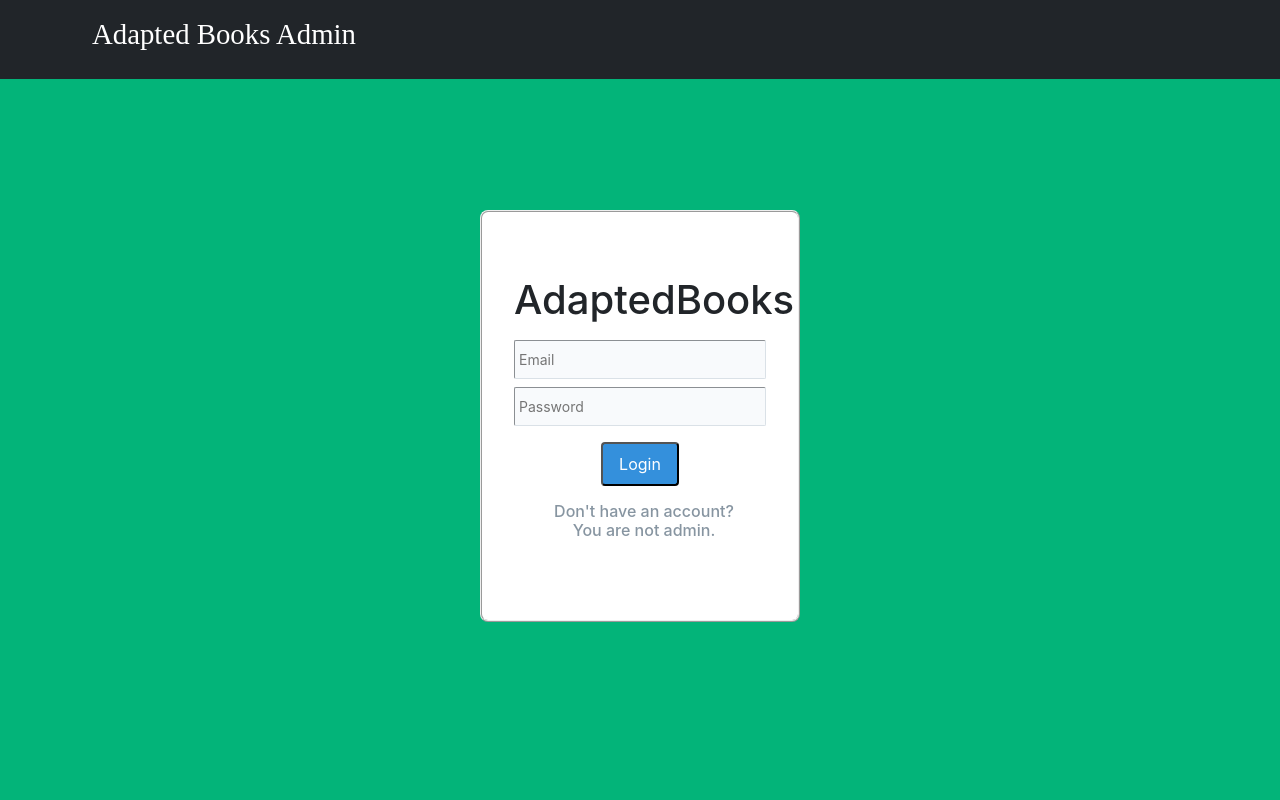
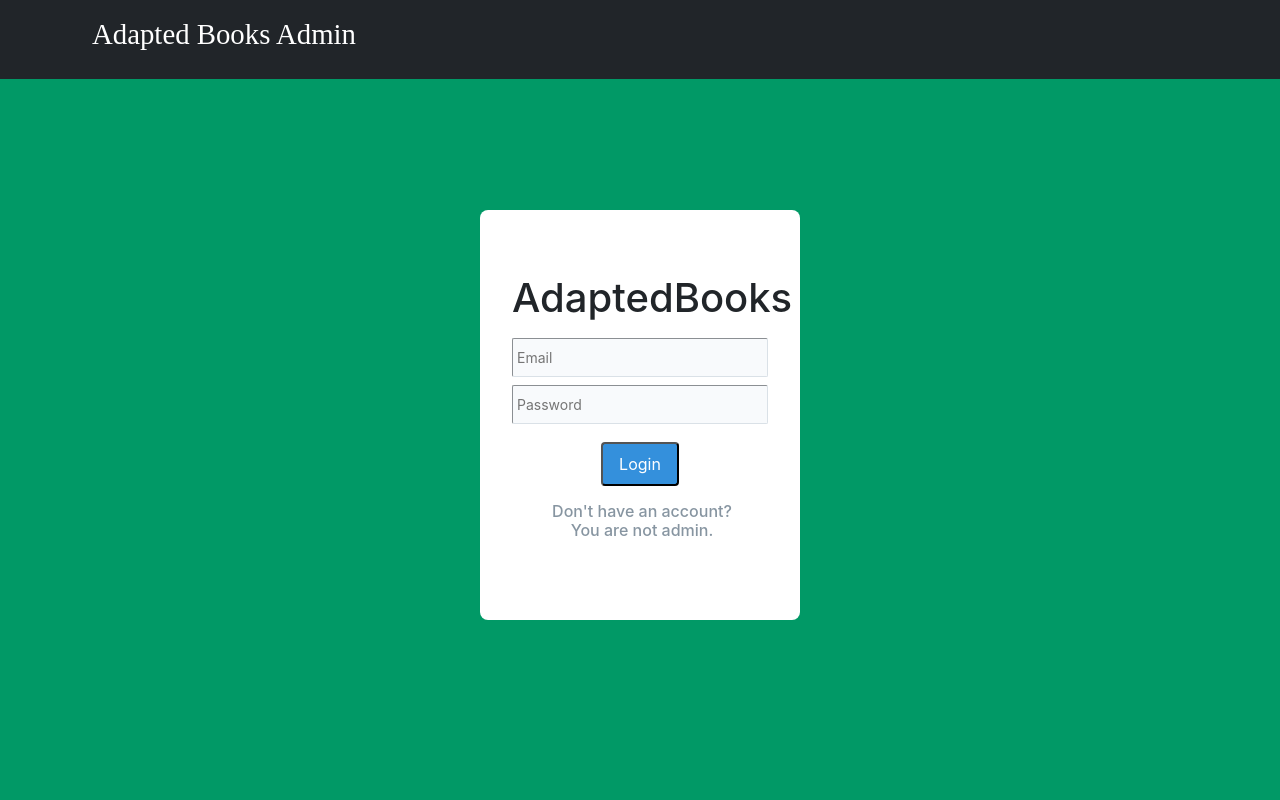
Before and after one commit to LucasMattera/Adapted-Books, a React (Create React App) app in the folder web/adbooksweb-app/: page /admin/login in a window 1280 px wide. Shown: the top 800 px of the page. Built offline with nearby package versions, Linux system fonts and the light colour scheme.

Commit message:
agregue validacion de pass o mail

```diff
--- a/web/adbooksweb-app/src/components/Login/LoginAdmin.jsx
+++ b/web/adbooksweb-app/src/components/Login/LoginAdmin.jsx
@@ -10,9 +10,11 @@ export default function LoginAdmin() {
     const adminUser = {
         token: "123456",
         email: "admin@123.com",
-        password: "admin123"
+        password: "admin123",
     }
 
+
+    const [error,setError] = useState("");
     const history = useHistory()
 
     //esta funcion imprime en consola si se logro ingresar a la aplicacion o no.
@@ -21,11 +23,10 @@ export default function LoginAdmin() {
 
         if (emailYPassword.email == adminUser.email && emailYPassword.password == adminUser.password) {
             localStorage.setItem('token', adminUser.token)
-            console.log("Logged in")
             history.push("/admin")
         }
         else {
-            console.log("emailYPassword do not match!");
+            setError("email or Password do not match!")
         }
     }
 
@@ -54,7 +55,7 @@ export default function LoginAdmin() {
             <div className="FormContainer">
                 <h1 className="Form__titulo">AdaptedBooks</h1>
                 <div>
-                    <form onSubmit={e=> handleSubmit(e)}>
+                    <form onSubmit={e => handleSubmit(e)}>
                         <input
                             type="email"
                             name="email"
@@ -73,15 +74,21 @@ export default function LoginAdmin() {
                             onChange={handleInputChange}
                             value={emailYPassword.password}
                         />
+                        <div class="error" role="alert">
+                            {error}
+                        </div>
                         <button type="submit" className="Form__submit">
                             Login
-           </button>
+                        </button>
+
                         <p className="FormContainer__info">
                             <h1 className="hForm">Don't have an account? <br></br> You are not admin.</h1>
                         </p>
                     </form>
                 </div>
             </div>
+
+
         </Main>
     );
 }
--- a/web/adbooksweb-app/src/index.css
+++ b/web/adbooksweb-app/src/index.css
@@ -5,7 +5,7 @@ body {
     sans-serif;
   -webkit-font-smoothing: antialiased;
   -moz-osx-font-smoothing: grayscale;
-  background-color: rgb(3, 180, 121);
+  background-color: rgb(1, 153, 102);
 }
 
 code {
--- a/web/adbooksweb-app/src/styles/LoginAdmin.css
+++ b/web/adbooksweb-app/src/styles/LoginAdmin.css
@@ -5,7 +5,6 @@
   margin-right: auto;
   background-color: rgb(255, 255, 255);
   border-width: 2px;
-  border-style: ridge;
   border-radius: 8px;
   padding: 4rem 2rem;
   display: -webkit-flex;
@@ -49,3 +48,9 @@
   font-size: medium;
   margin-right:40px;
 }
+
+.error{
+  margin-bottom: 10px;
+  margin-left: 11px;
+  color: rgb(246, 101, 101);
+}
```
